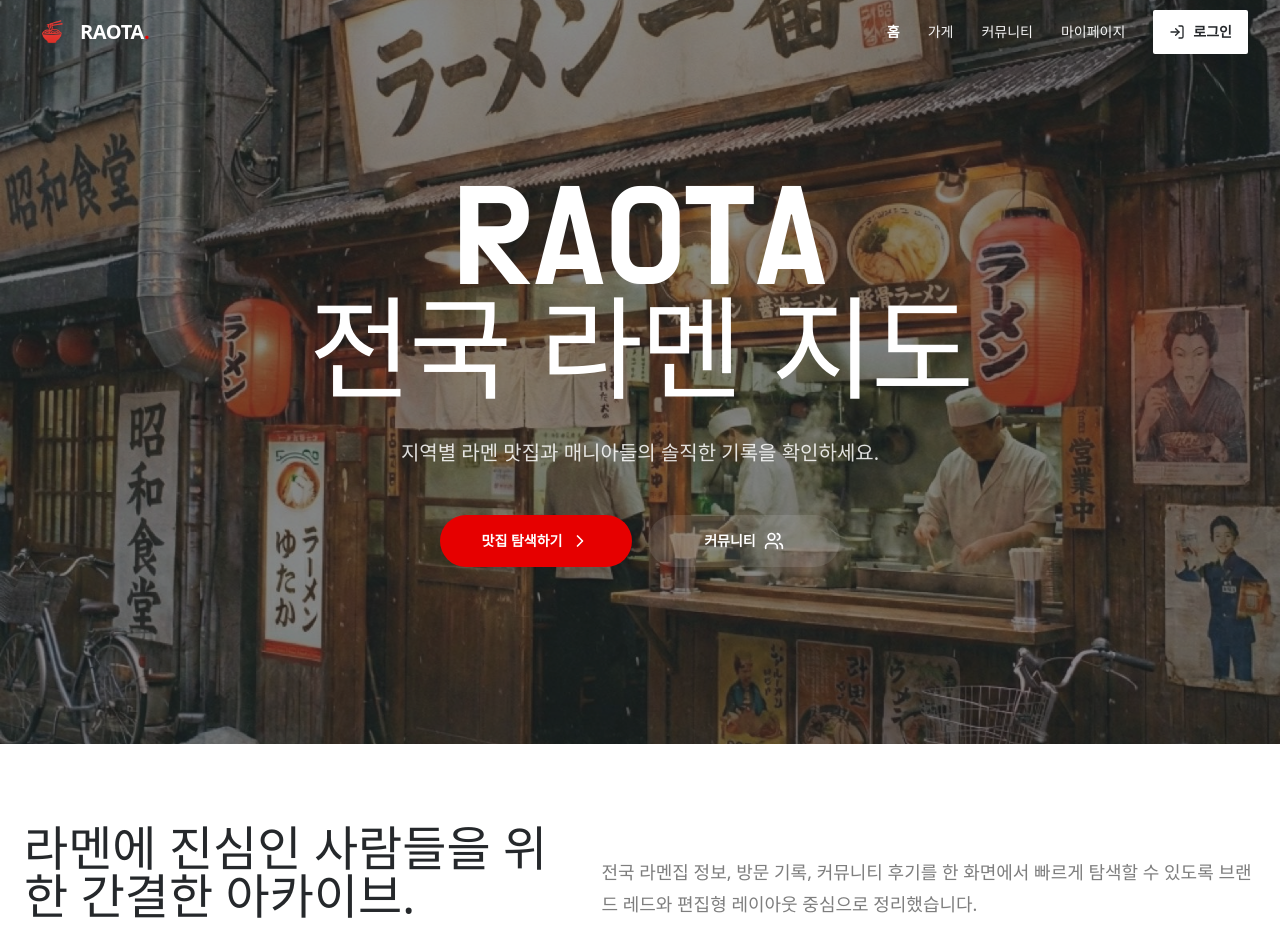
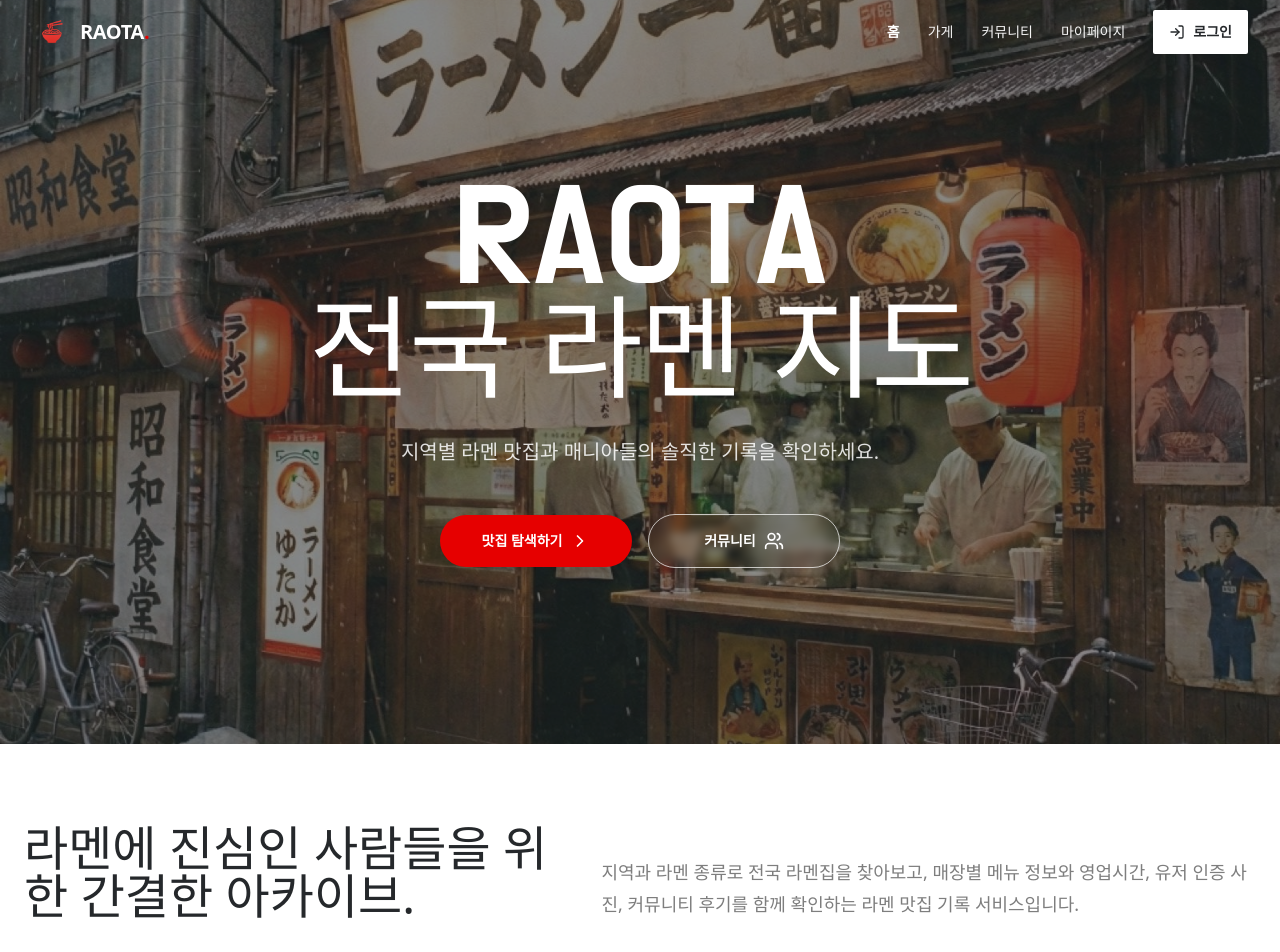
Before and after one commit to raota-team/raota-front, a Next.js app: page / in a window 1280 px wide. Shown: the top 952 px of the page. Built offline with nearby package versions, Linux system fonts and the light colour scheme; no server answers.

Commit message:
Refine home messaging and community CTA

```diff
--- a/app/page.tsx
+++ b/app/page.tsx
@@ -53,7 +53,7 @@ export default function HomePage() {
             </Link>
             <Link
               href="/community"
-              className="inline-flex min-w-48 items-center justify-center gap-2 rounded-full bg-white/10 px-6 py-4 text-sm font-bold text-white transition-colors hover:bg-white/15 active:opacity-90"
+              className="inline-flex min-w-48 items-center justify-center gap-2 rounded-full border border-white/70 bg-white/24 px-6 py-4 text-sm font-bold text-white backdrop-blur-sm transition-colors hover:bg-white/32 active:opacity-90"
             >
               커뮤니티
               <Users className="h-5 w-5" />
@@ -67,8 +67,8 @@ export default function HomePage() {
             라멘에 진심인 사람들을 위한 간결한 아카이브.
           </h2>
           <p className="text-lg leading-8 text-[#7e7e7e]">
-            전국 라멘집 정보, 방문 기록, 커뮤니티 후기를 한 화면에서 빠르게 탐색할 수 있도록
-            브랜드 레드와 편집형 레이아웃 중심으로 정리했습니다.
+            지역과 라멘 종류로 전국 라멘집을 찾아보고, 매장별 메뉴 정보와 영업시간,
+            유저 인증 사진, 커뮤니티 후기를 함께 확인하는 라멘 맛집 기록 서비스입니다.
           </p>
         </div>
       </section>
```
